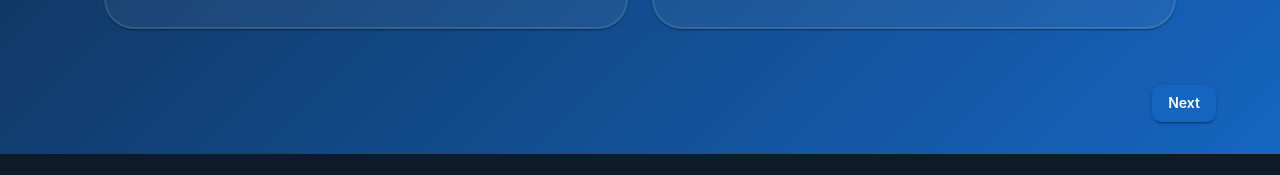
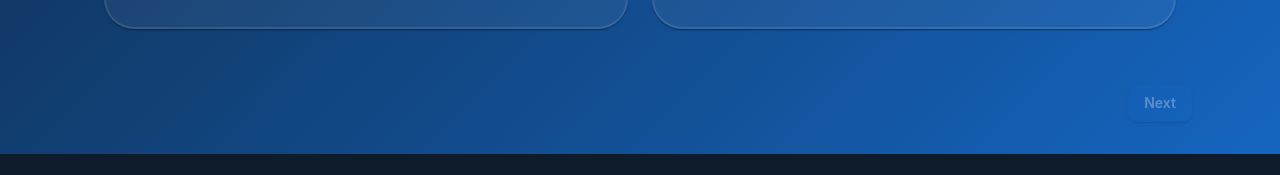
Before and after one commit to Nico-Gerber/Q-INTERVAL-Lite, a React (Create React App) app: page /Analysis in a window 1280 px wide. Shown: the part 1018-1193 px from the top of the page. Built offline with nearby package versions, Linux system fonts and the light colour scheme.

Commit message:
Error Prevention
4 Image cap implemented and Next Button disabled if analysis mode is not selected

```diff
--- a/src/components/ImageUploadOrder.jsx
+++ b/src/components/ImageUploadOrder.jsx
@@ -1,22 +1,18 @@
 import React, { useCallback, useState } from 'react';
-import { Box, Typography, Button, Alert } from '@mui/material';
+import { Box, Typography, Button, Alert, Container } from '@mui/material';
 import { CloudUpload as UploadIcon, CheckCircleOutline as CheckIcon, WarningAmber as WarnIcon } from '@mui/icons-material';
 import { useDropzone } from 'react-dropzone';
 import { motion } from "motion/react"
 import { Reorder } from 'framer-motion';
 
 
-export default function ImageUploadOrder({ file, setFiles, preview, setPreview }) {
+export default function ImageUploadOrder({ file, setFiles, preview, setPreview, setActiveStep, activeStep }) {
   const [status, setStatus] = useState(null);
 
   const onDrop = useCallback((accepted, rejected) => {
 
 
-    const newFile = accepted.map(f => ({
-      file: f,
-      preview: URL.createObjectURL(f),
-      id: crypto.randomUUID(),
-    }));
+
 
     const toBigStrin = "File is larger than 10485760 bytes";
 
@@ -30,11 +26,24 @@ export default function ImageUploadOrder({ file, setFiles, preview, setPreview }
     }
     console.log('Accepted files:', accepted);
 
+    console.log('File:', file);
+
+    console.log('File Length:', file.length + accepted.length)
+
     const f = accepted[0];
-    setFiles(prev => [...prev, ...newFile]);
+    if (file.length + accepted.length <= 4) {
+      setFiles(prev => [...prev, ...accepted.map(f => ({
+        file: f,
+        preview: URL.createObjectURL(f),
+        id: crypto.randomUUID(),
+      }))]);
+    } else {
+      setStatus({ ok: false, msg: '4 File Limit' })
+      return;
+    }
     setPreview(URL.createObjectURL(f));
     setStatus(null);
-  }, [setFiles, setPreview]);
+  }, [file, setFiles, setPreview]);
 
   const { getRootProps, getInputProps, isDragActive } = useDropzone({
     onDrop,
@@ -161,6 +170,13 @@ export default function ImageUploadOrder({ file, setFiles, preview, setPreview }
         )
       }
 
+
+      <Container maxWidth="lg" sx={{ display: 'flex', justifyContent: 'space-between', alignItems: 'center', mt: 2 }}>
+        <Button variant="contained" onClick={() => { setActiveStep(prev => prev - 1); setPreview(null); }}>Back</Button>
+
+        <Button variant="contained" onClick={() => setActiveStep(prev => prev + 1)}>Next</Button>
+      </Container>
+
     </Box >
   );
 }
--- a/src/components/modeselect.jsx
+++ b/src/components/modeselect.jsx
@@ -1,9 +1,11 @@
-import React, { useState } from 'react';
-import { Box, Container, Typography, Paper } from '@mui/material';
+import React, { useCallback, useState } from 'react';
+import { Box, Container, Typography, Paper, Alert } from '@mui/material';
 import {
     ImageSearch as ClassificationIcon,
     TrendingUp as RiskIcon,
 } from '@mui/icons-material';
+
+import { Button } from '@mui/material';
 
 const MODES = [
     {
@@ -32,8 +34,12 @@ const MODES = [
     },
 ];
 
-export default function ModeSelect({ selectedMode, onModeSelect }) {
+export default function ModeSelect({ selectedMode, onModeSelect, setActiveStep }) {
+
+    const [status, setStatus] = useState(false);
+
     return (
+
         <Container maxWidth="lg">
             <Box sx={{
                 display: 'grid',
@@ -46,7 +52,7 @@ export default function ModeSelect({ selectedMode, onModeSelect }) {
                     return (
                         <Paper
                             key={mode.id}
-                            onClick={() => onModeSelect(mode.id)}
+                            onClick={() => { onModeSelect(mode.id); setStatus(false); }}
                             elevation={isSelected ? 4 : 1}
                             sx={{
 
@@ -132,6 +138,22 @@ export default function ModeSelect({ selectedMode, onModeSelect }) {
                     );
                 })}
             </Box>
-        </Container>
+
+            {status && (
+                <Alert severity="warning" sx={{ mt: 0 }}>
+                    Please select an analysis mode
+                </Alert>
+            )}
+            <Container maxWidth="lg" sx={{ display: 'flex', justifyContent: 'space-between', alignItems: 'center', mt: 2 }}>
+                <Button disabled></Button>
+
+                {selectedMode ? (<Button variant="contained" onClick={() => setActiveStep(prev => prev + 1)}>Next</Button>) : (<Button variant="contained" onClick={() => setStatus(true)} sx={{ opacity: 0.3 }} >Next</Button>)}
+            </Container>
+
+
+
+
+
+        </Container >
     );
 }
--- a/src/pages/analysis.jsx
+++ b/src/pages/analysis.jsx
@@ -239,7 +239,7 @@ export default function An() {
 
 
         {activeStep === 0 && (
-          <ModeSelect selectedMode={analysisMode} onModeSelect={setAnalysisMode} />
+          <ModeSelect selectedMode={analysisMode} onModeSelect={setAnalysisMode} setActiveStep={setActiveStep} />
         )}
 
         {activeStep === 1 && (
@@ -264,6 +264,7 @@ export default function An() {
                 setFiles={setFiles}
                 preview={preview}
                 setPreview={setPreview}
+                setActiveStep={setActiveStep}
               />
             </Container>
 
@@ -291,13 +292,8 @@ export default function An() {
         )}
 
 
-        {/* ── Forward and Back Buttons ── */}
 
-        <Container maxWidth="lg" sx={{ display: 'flex', justifyContent: 'space-between', alignItems: 'center', mt: 2 }}>
-          {activeStep === 0 ? (<Button disabled></Button>) : (<Button variant="contained" onClick={() => { setActiveStep(prev => prev - 1); setFile(null); setPreview(null); }}>Back</Button>)}
 
-          <Button variant="contained" onClick={() => setActiveStep(prev => prev + 1)}>Next</Button>
-        </Container>
 
       </Box>
 
```
